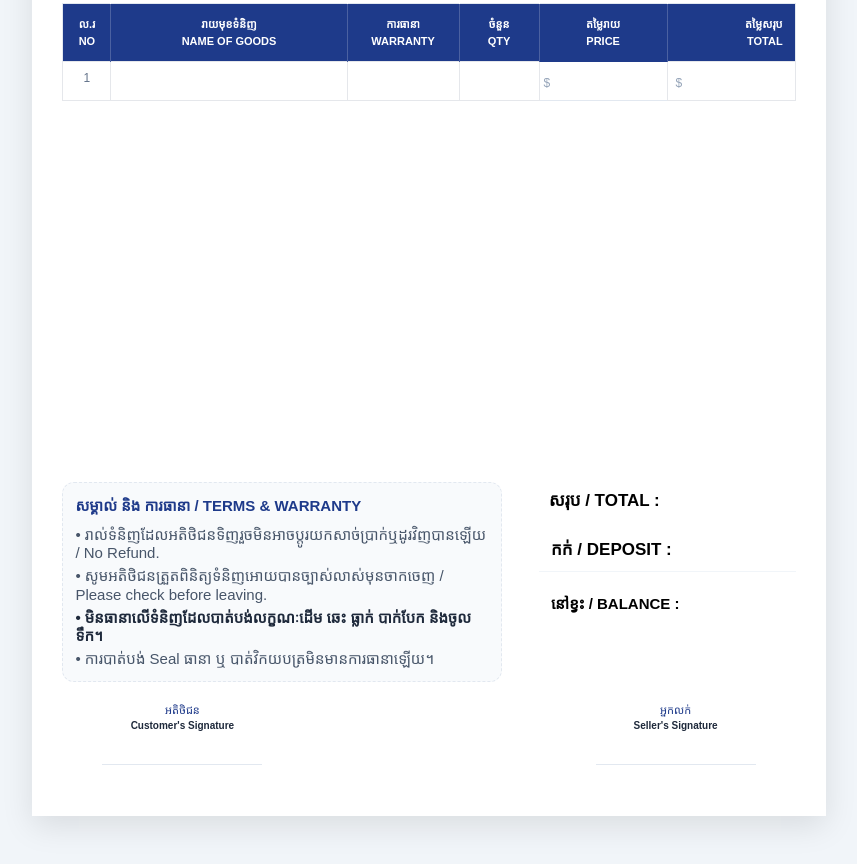
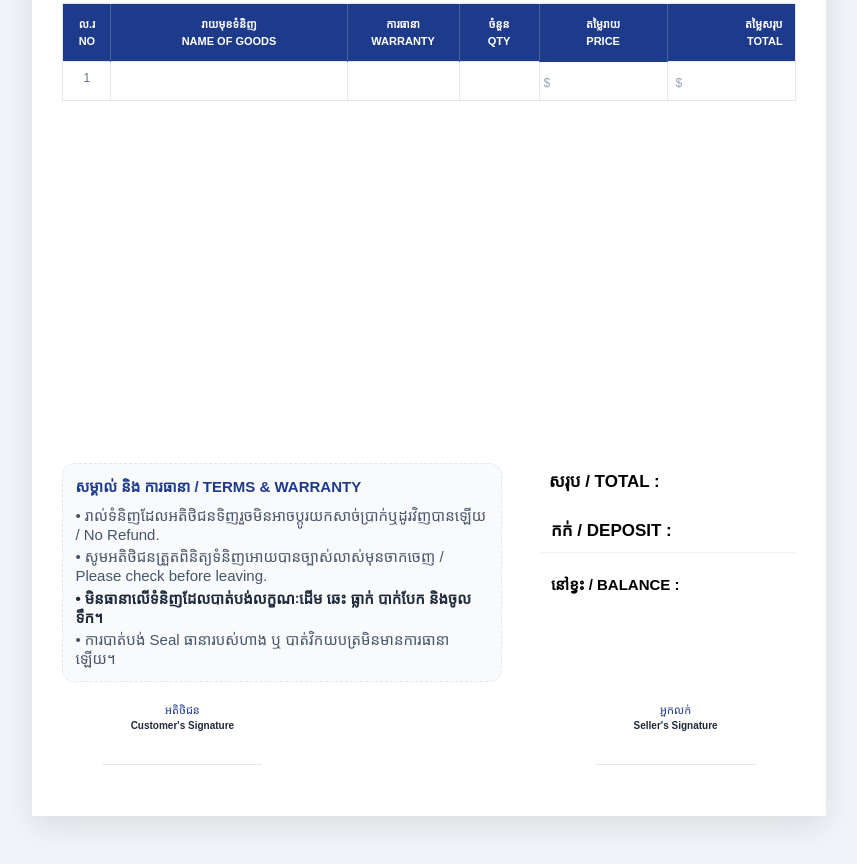
Before and after one commit to ismerak/cdcinvoiceonline, a plain HTML site: page invoice.html in a window 1280 px wide. Shown: the part 367-1231 px from the top of the page, without its empty margins (211-1068 px from the left). Drawn offline with nearby package versions, Linux system fonts and the light colour scheme; a web font is replaced by a local one.

Commit message:
Update invoice.html

```diff
--- a/invoice.html
+++ b/invoice.html
@@ -375,7 +375,7 @@
                 • មិនធានាលើទំនិញដែលបាត់បង់លក្ខណៈដើម ឆេះ ធ្លាក់ បាក់បែក
                 និងចូលទឹក។
               </li>
-              <li>• ការបាត់បង់ Seal ធានា ឬ បាត់វិកយបត្រមិនមានការធានាឡើយ។</li>
+              <li>• ការបាត់បង់ Seal ធានារបស់ហាង ឬ បាត់វិកយបត្រមិនមានការធានាឡើយ។</li>
             </ul>
           </div>
           <div class="w-[35%] space-y-2">
```
